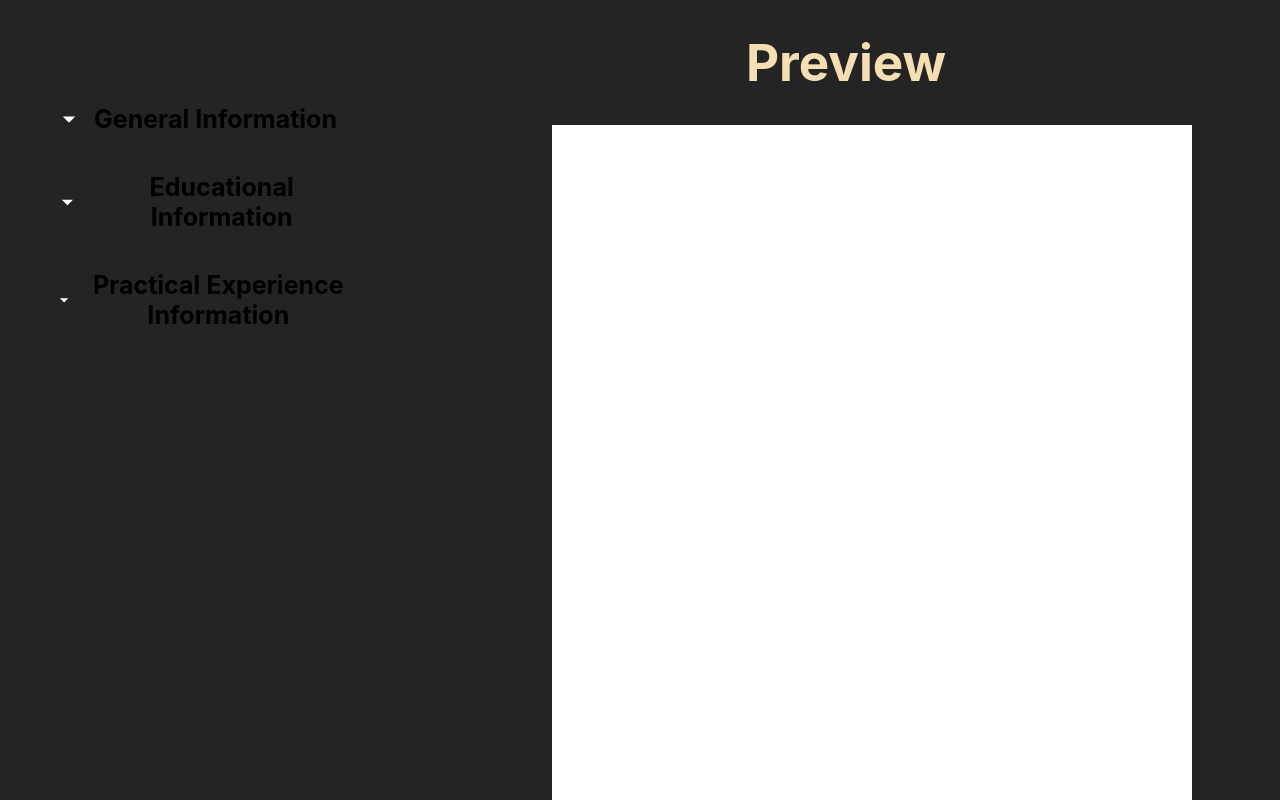
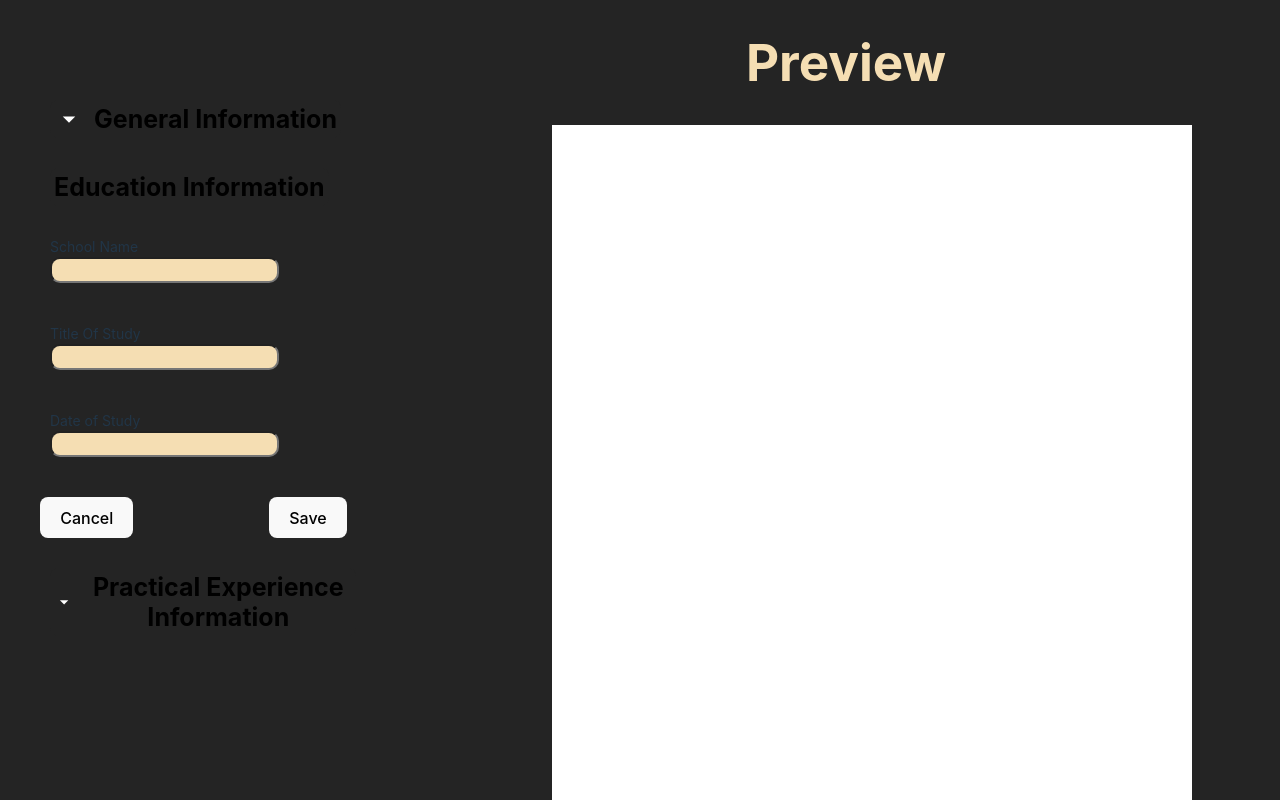
Before and after one commit to Golden-Exp/Odin-CV-Application, a React (Vite) app: page / in a window 1280 px wide. Shown: the top 800 px of the page. Built offline with nearby package versions, Linux system fonts and the light colour scheme.

Commit message:
Add list for education

```diff
--- a/src/Components/EducationForm.jsx
+++ b/src/Components/EducationForm.jsx
@@ -1,74 +1,48 @@
 import "../Styles/Forms.css"
 import { useState } from "react"
 function Education({ SavedEducation, saveEducation }) {
-    const [EducationButton, setEducation] = useState(false)
-    const [saved, setSaved] = useState(false)
-    const [TempEducationInfo, setTempEducation] = useState(SavedEducation)
-    const clickHeading = () => {
-        var newval = !(EducationButton)
-        setEducation(newval)
+        const [NewEdu, setNewEdu] = useState({})
+        const [Edit, setEdit] = useState(true)
+        const handleChange = (e) => {
+            const field = e.target.name;
+            const value = e.target.value;
+            setNewEdu((prevSave) => ({...prevSave, [field]:value}))
         }
-    const onCancel = () => {
-        setSaved(true)
+        const clickSave = () => {
+            const institute = {...NewEdu, id:uuidv4()}
+            saveEducation((prevSave) => ([...prevSave, institute]))
         }
-    const handleChange = (e) => {
-        const field = e.target.name
-        const value = e.target.value
-        setTempEducation((prevSave) => ({...prevSave, [field]: value}))
-    }
-    const onSubmit = (e) => {
-        e.preventDefault()
-        setSaved(true)
-        saveEducation(TempEducationInfo)
-    }
-    const onEdit = () => {
-        setSaved(false)
-    }
+
         return (
-        EducationButton ?
-        saved ?
+            Edit == true ?
             <div>
-            <form method="post">
+                <button className="head">Education Information</button>
+                <form>
                     <div className="field">
-                <label >School Name</label>
-                <label className="op">{SavedEducation.SchoolName}</label>
+                        <label>School Name</label>
+                        <input name="SchoolName" defaultValue={NewEdu.SchoolName} ></input>
                     </div>
                     <div className="field">
-                <label >Title of Study</label>
-                <label className="op">{SavedEducation.Title}</label>
+                        <label>Title Of Study</label>
+                        <input name="Title" defaultValue={NewEdu.Title} ></input>
                     </div>
                     <div className="field">
-                <label >Date of Study</label>
-                <label className="op">{SavedEducation.Date}</label>
+                        <label>Date of Study</label>
+                        <input name="Date" defaultValue={NewEdu.Date} ></input>
                     </div>
                 </form>
-        <button onClick={onEdit}>Edit</button>
-        </div>
-        :
-        <div className="edu">
-        <button className="head" onClick={clickHeading}>
-        <svg xmlns="http://www.w3.org/2000/svg" viewBox="0 0 24 24"><title>menu-up</title><path d="M7,15L12,10L17,15H7Z" /></svg>
-        Educational Information</button>
-        <form method="post">
-            <div className="field">
-                <label >School Name</label>
-                <input type="text"  name="SchoolName" defaultValue={SavedEducation.SchoolName} onChange={handleChange} />
-            </div>
-            <div className="field">
-                <label >Title of Study</label>
-                <input type="text" name="Title" defaultValue={SavedEducation.Title} onChange={handleChange} />
-            </div>
-            <div className="field">
-                <label >Date of Study</label>
-                <input type="email" name="Date" placeholder="DD/MM/YY" defaultValue={SavedEducation.Date} onChange={handleChange} />
-            </div>
-        </form>
-        <button onClick={onCancel}>Cancel</button>
-        <button onClick={onSubmit}>Save</button>
+                <button>Cancel</button>
+                <button>Save</button>
             </div>
             :
             <div>
-            <button className="head" onClick={clickHeading}><svg xmlns="http://www.w3.org/2000/svg" viewBox="0 0 24 24"><title>menu-down</title><path d="M7,10L12,15L17,10H7Z" /></svg>Educational Information</button>
+                <ul>
+                    {SavedEducation.map((institue) => (
+                        <button>
+                            <li key={institue.id}>{institue.SchoolName}</li>
+                        </button>
+                    ))}
+                </ul>
             </div>
         )
 }
```
Lines whose indentation alone changed are shown as unchanged.
